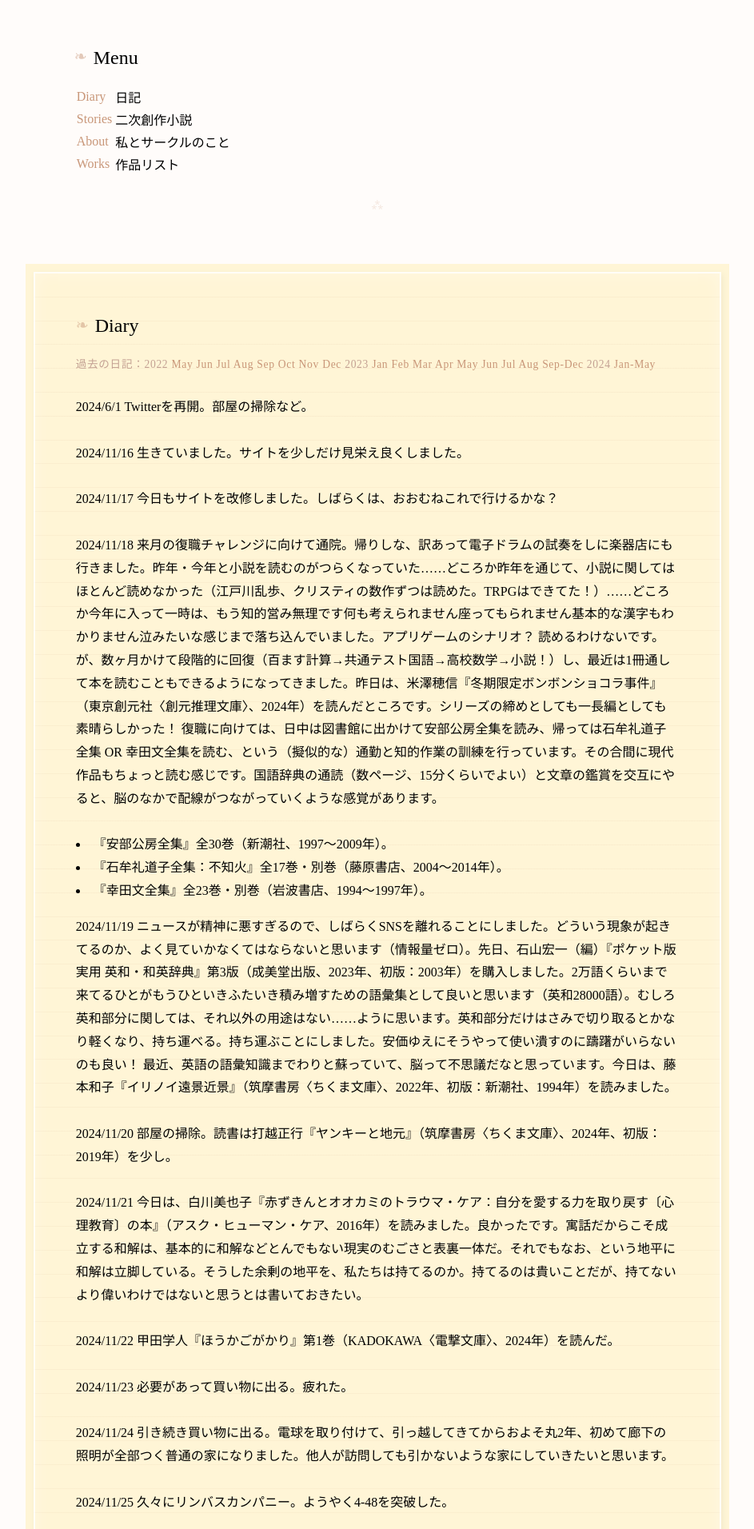
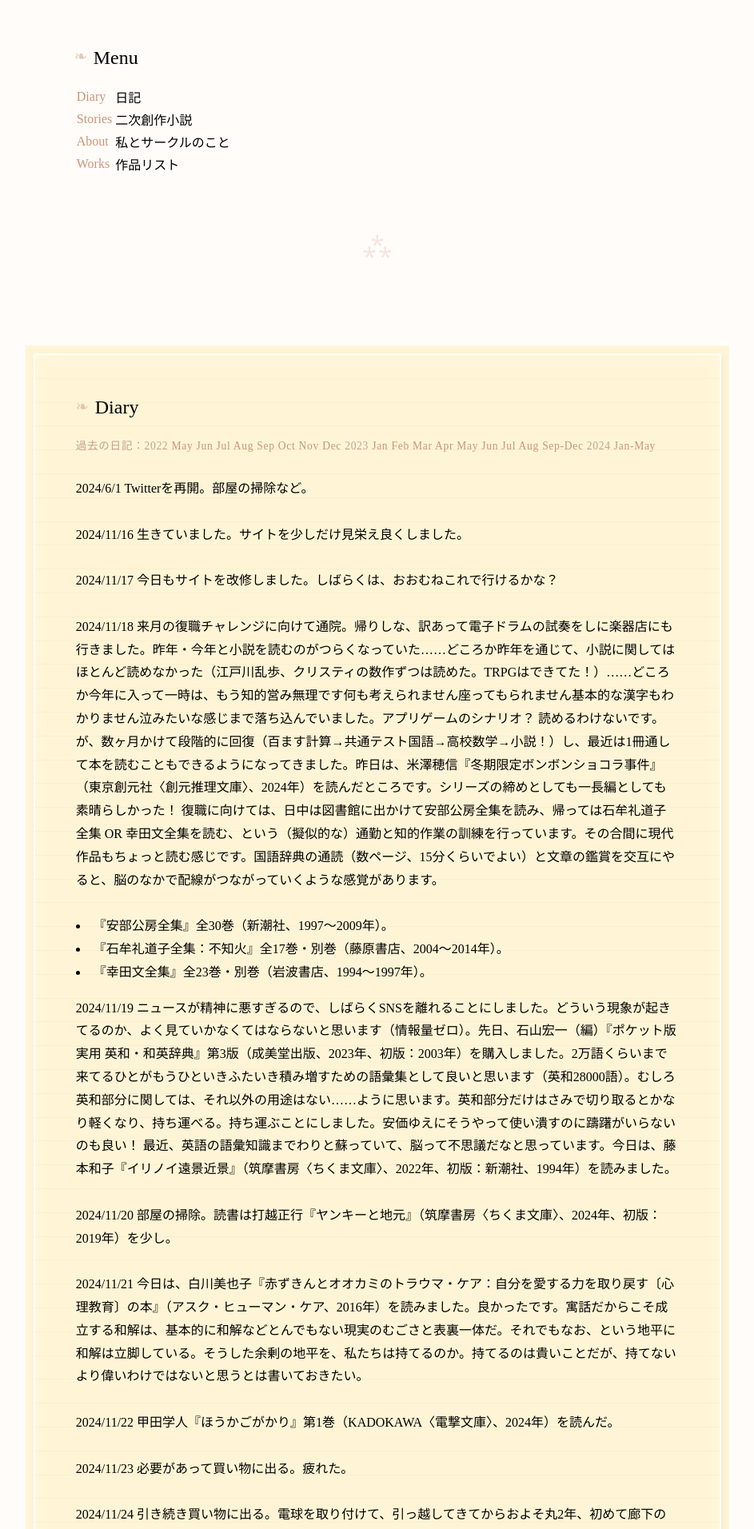
Before and after one commit to misora100/misora100.github.io, a Jekyll site: the page index.html, which Jekyll copies as it is, in a window 1280 px wide. Shown: the part 410-2322 px from the top of the page at 80% size, without its empty margins (168-1111 px from the left). Built offline with Jekyll 4.4.1, drawn with Linux system fonts in a browser that asks for light colours; some web fonts are replaced.

Commit message:
Update style.css

```diff
--- a/css/style.css
+++ b/css/style.css
@@ -26,7 +26,7 @@ body {
     text-align: center;
     margin: 2em 0;
     color: rgba(200, 150, 120, 0.2);
-    font-size: 0.8em;
+    font-size: 2em;
 }
 
 @keyframes gentleFadeIn {
```
